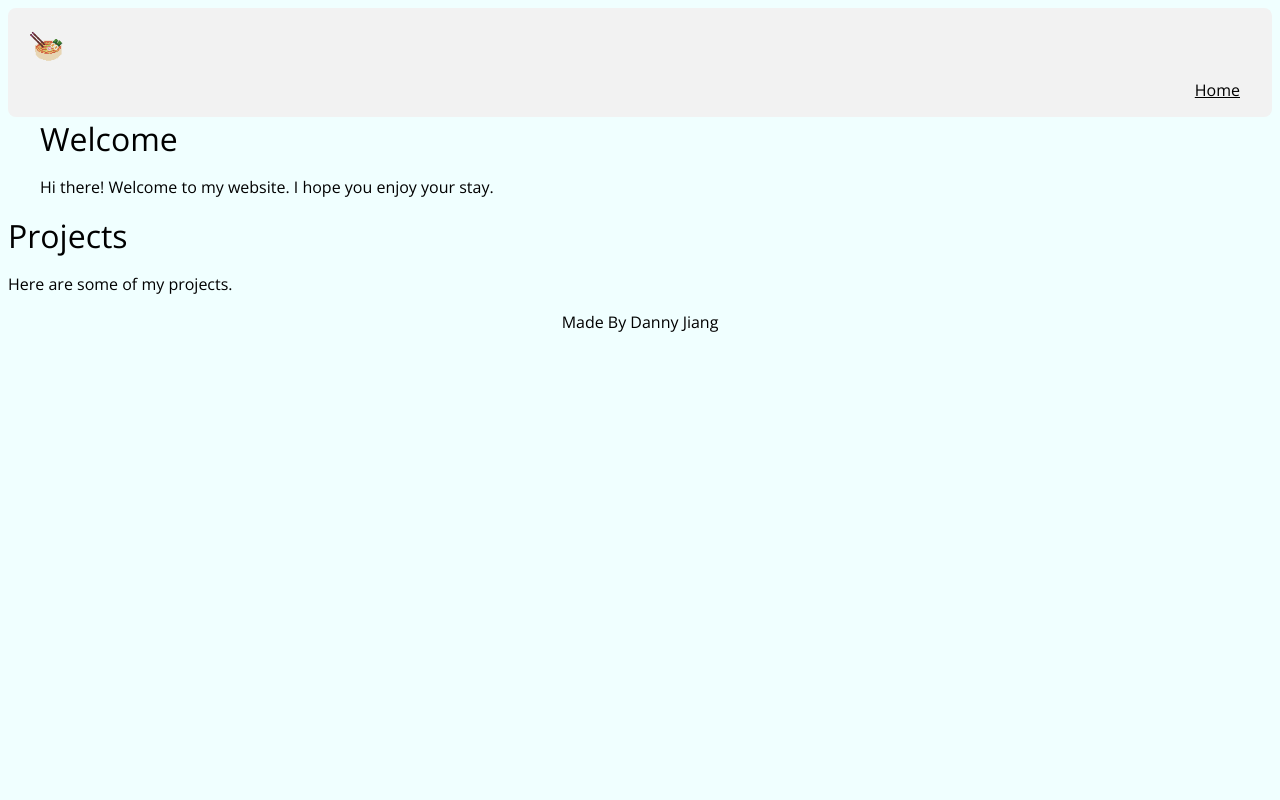
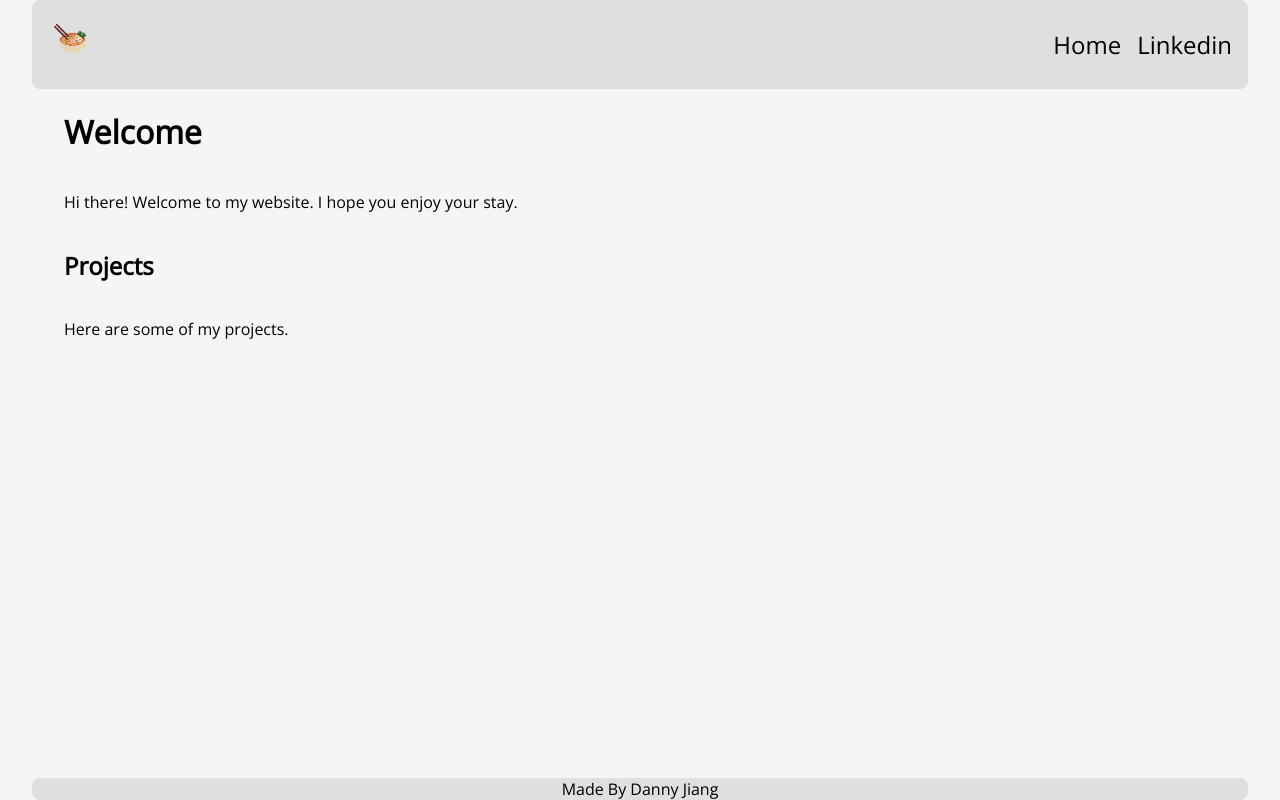
Before and after one commit to SV3N77/Portfolio, a PHP site: page / in a window 1280 px wide. Run offline with PHP 8.4, Linux system fonts and the light colour scheme.

Commit message:
Improved website
-improved structure of website
-improved use of flex box

```diff
--- a/Index.html
+++ b/Index.html
@@ -1,43 +1,36 @@
 <!DOCTYPE html>
 <html lang="en">
+  <head>
+    <meta charset="utf-8" http-equiv="X-UA-Compatible" content="IE=edge" />
+    <link rel="icon" href="/images/Ramen.ico" />
+    <link rel="stylesheet" href="style.css" />
+    <title>Home</title>
+  </head>
 
-    <head>
-        <meta charset="utf-8" http-equiv="X-UA-Compatible" content="IE=edge">
-        <link rel="icon" href="/images/Ramen.ico">
-        <link rel="stylesheet" href="style.css">
-        <title>Home</title>
-    </head>
+  <body class="container">
+    <header class="Header">
+      <nav class="NavBar">
+        <a href="Index.html">
+          <img src="images/Ramen.ico" alt="Initials" width="50" height="50" />
+        </a>
+        <ul class="NavItems">
+          <li><a href="index.html">Home</a></li>
+          <li>
+            <a href="https://www.linkedin.com/in/danny-jiang2">Linkedin</a>
+          </li>
+        </ul>
+      </nav>
+    </header>
 
-    <body>
-        <div class="container">
-            <div class="Header">
+    <main class="Main">
+      <h1>Welcome</h1>
+      <p>Hi there! Welcome to my website. I hope you enjoy your stay.</p>
+      <section class="Projects">
+        <h2>Projects</h2>
+        <p>Here are some of my projects.</p>
+      </section>
+    </main>
 
-                <img src="images/Ramen.ico" alt="Initials" width="50" height="50">
-
-                    <nav>
-                        <a href="index.html">Home</a>
-                    </nav>
-            </div>
-
-                <div class="Main">
-                    <h1>Welcome</h1>
-                        <p>
-                            Hi there! Welcome to my website. I hope you enjoy your stay.
-                        </p>
-                </div>
-
-                    <div class="Projects">
-                        <h1>Projects</h1>
-                            <p>
-                                Here are some of my projects.
-                            </p>
-                    </div>
-
-                            <div class="Footer">
-                                <footer>Made By Danny Jiang</footer>
-                            </div>
-
-        </div>
-    </body>
-
+    <footer class="Footer">Made By Danny Jiang</footer>
+  </body>
 </html>
--- a/style.css
+++ b/style.css
@@ -1,68 +1,65 @@
-@import url('https://fonts.googleapis.com/css2?family=Open+Sans&display=swap');
+@import url("https://fonts.googleapis.com/css2?family=Open+Sans&display=swap");
 
-*{
-    font-family: 'Open Sans', sans-serif;
-    background-color: azure;
+html {
+  background-color: whitesmoke;
+  font-family: "Open Sans", sans-serif;
 }
 
 .container {
-    display: flex;
-    flex-direction: column;
+  margin: 0 auto;
+  padding: 0 2rem;
+  display: flex;
+  flex-direction: column;
+  min-height: 100vh;
 }
 
 .Header {
-    flex: 1;
-    order: 1;
-    background-color: #f2f2f2;
-    padding: 1rem;
-    border-radius: 0.5rem;
+  display: flex;
+  background-color: #dfdfdf;
+  padding: 1rem 1rem;
+  border-radius: 0.5rem;
 }
 
-.Header>img{
-    background-color: #f2f2f2;
+.NavBar {
+  display: flex;
+  justify-content: space-between;
+  width: 100%;
 }
 
-.Header>nav
-{
-    flex: 1;
-    background-color: #f2f2f2;
-    text-align: right;
+.NavItems {
+  display: flex;
+  align-items: center;
+  gap: 0 1rem;
 }
 
-.Header>nav>a
-{
-    background-color: #f2f2f2;
-    text-decoration: underline;
-    padding: 0.5rem;
-    margin: 0.5rem;
-    color: black;
+.NavBar a {
+  color: black;
+  text-decoration: none;
+  font-size: 1.5rem;
 }
 
 .Main {
-    flex: 1;
-    order: 2;
-    margin-left: 2rem;
-}
-
-.Empty {
-    flex: 1;
-    order: 3;
+  flex-grow: 1;
+  display: flex;
+  flex-direction: column;
+  margin-left: 2rem;
 }
 
 .Projects {
-    flex: 1;
-    order: 4;
+  display: flex;
+  flex-direction: column;
 }
 
 .Footer {
-    flex: 1;
-    order: 5;
-    text-align: center;
+  display: flex;
+  flex-direction: column;
+  align-items: center;
+  background-color: #dfdfdf;
+  border-radius: 0.5rem;
 }
 
-h1 {
-    color: #000;
-    font-size: 2em;
-    font-weight: normal;
-    margin: 0 0 14px 0;
+ul {
+  list-style: none;
+  padding: 0;
+  margin: 0;
 }
```
